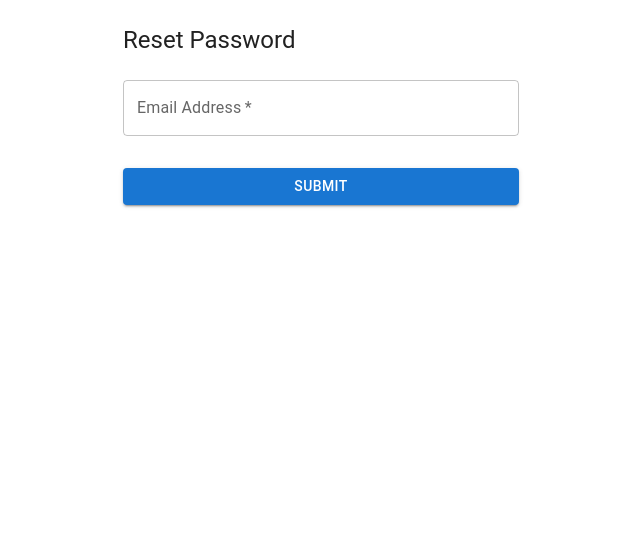
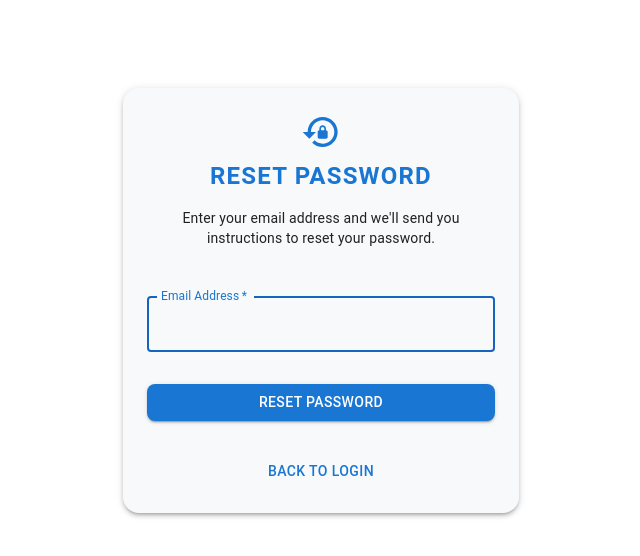
Before and after one commit to kumaradevi/Hrms, a React (Create React App) app in the folder hrms/: page /password-reset in a window 1280 px wide. Shown: the top 556 px of the page, without its empty margins (319-959 px from the left). Built offline with nearby package versions, Linux system fonts and the light colour scheme.

Commit message:
Update PasswordReset.jsx

```diff
--- a/hrms/src/pages/auth/PasswordReset.jsx
+++ b/hrms/src/pages/auth/PasswordReset.jsx
@@ -1,21 +1,101 @@
-import React from 'react';
-import { Typography, Container } from '@mui/material';
-import Form from '../../components/common/Form';
+import React, { useState } from 'react';
+import { Typography, Container, TextField, Button, Box, Alert, Paper, useTheme } from '@mui/material';
+import { useNavigate } from 'react-router-dom';
+import LockResetIcon from '@mui/icons-material/LockReset';
 
 function PasswordReset() {
-  const fields = [{ name: 'email', label: 'Email Address', type: 'email' }];
+  const [email, setEmail] = useState('');
+  const [error, setError] = useState('');
+  const [message, setMessage] = useState('');
+  const navigate = useNavigate();
+  const theme = useTheme();
 
-  const handleSubmit = (data) => {
-    console.log('Password reset request:', data);
-    // Implement password reset logic here
+  const handleSubmit = (e) => {
+    e.preventDefault();
+    setError('');
+    setMessage('');
+
+    // Simulating password reset functionality
+    if (email) {
+      // In a real implementation, you would call your API here
+      setMessage('If an account exists for ' + email + ', an email will be sent with further instructions.');
+      setTimeout(() => {
+        navigate('/login');
+      }, 3000);
+    } else {
+      setError('Please enter a valid email address.');
+    }
   };
 
   return (
     <Container component="main" maxWidth="xs">
-      <Typography component="h1" variant="h5">
-        Reset Password
-      </Typography>
-      <Form fields={fields} onSubmit={handleSubmit} />
+      <Paper
+        elevation={3}
+        sx={{
+          marginTop: 8,
+          display: 'flex',
+          flexDirection: 'column',
+          alignItems: 'center',
+          padding: theme.spacing(3),
+          backgroundColor: '#f8f9fa',
+          borderRadius: theme.spacing(2),
+        }}
+      >
+        <LockResetIcon sx={{ fontSize: 40, color: 'primary.main', mb: 1 }} />
+        <Typography
+          component="h1"
+          variant="h5"
+          sx={{
+            fontWeight: 'bold',
+            color: 'primary.main',
+            textTransform: 'uppercase',
+            letterSpacing: '0.05em',
+            textAlign: 'center',
+            mb: 2,
+          }}
+        >
+          Reset Password
+        </Typography>
+        <Typography variant="body2" sx={{ mb: 3, textAlign: 'center' }}>
+          Enter your email address and we'll send you instructions to reset your password.
+        </Typography>
+        <Box component="form" onSubmit={handleSubmit} noValidate sx={{ mt: 1, width: '100%' }}>
+          {error && <Alert severity="error" sx={{ mb: 2 }}>{error}</Alert>}
+          {message && <Alert severity="success" sx={{ mb: 2 }}>{message}</Alert>}
+          <TextField
+            margin="normal"
+            required
+            fullWidth
+            id="email"
+            label="Email Address"
+            name="email"
+            autoComplete="email"
+            autoFocus
+            value={email}
+            onChange={(e) => setEmail(e.target.value)}
+            sx={{
+              '& .MuiOutlinedInput-root': {
+                '& fieldset': { borderColor: 'primary.main' },
+                '&:hover fieldset': { borderColor: 'primary.dark' },
+                '&.Mui-focused fieldset': { borderColor: 'primary.dark' },
+              },
+            }}
+          />
+          <Button
+            type="submit"
+            fullWidth
+            variant="contained"
+            sx={{ mt: 3, mb: 2, borderRadius: 2 }}
+          >
+            Reset Password
+          </Button>
+          <Box sx={{ display: 'flex', justifyContent: 'center', mt: 2 }}>
+            <Button onClick={() => navigate('/login')} variant="text">
+              Back to Login
+            </Button>
+          </Box>
+        </Box>
+      </Paper>
     </Container>
   );
 }
```
